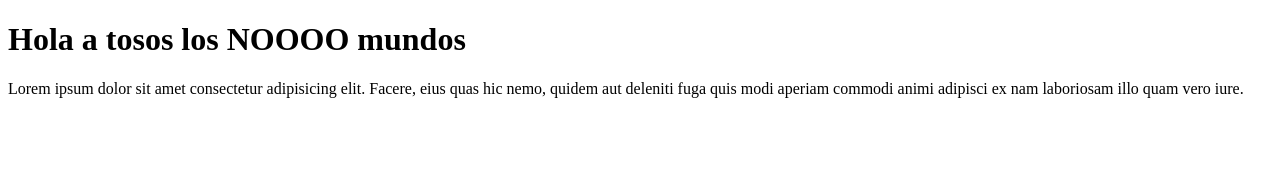
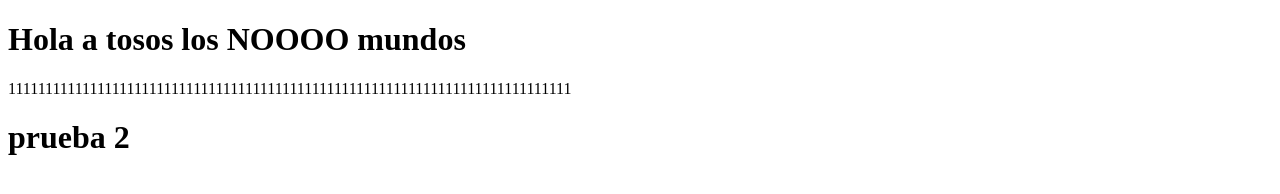
Before and after one commit to JSebastianRL/Tarea-git, a plain HTML site: page Tarea-gith/Index.html in a window 1280 px wide. Drawn offline with Linux system fonts and the light colour scheme.

Commit message:
agregue 111111111111 en el parrafo

```diff
--- a/Tarea-gith/Index.html
+++ b/Tarea-gith/Index.html
@@ -10,8 +10,9 @@
 
 <body>
     <h1>Hola a tosos los NOOOO mundos</h1>
-    <p>Lorem ipsum dolor sit amet consectetur adipisicing elit. Facere, eius quas hic nemo, quidem aut deleniti fuga quis modi aperiam commodi animi adipisci ex nam laboriosam illo quam vero iure.
+    <p>1111111111111111111111111111111111111111111111111111111111111111111111111111
     </p>
+    <h1>prueba 2</h1>
 </body>
 
 </html>
```
